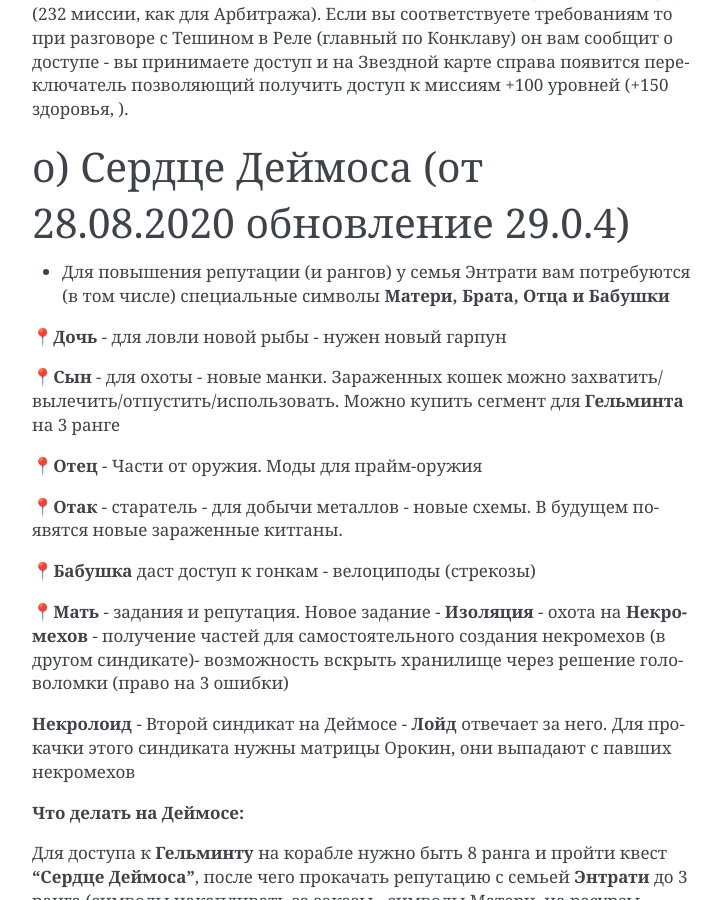
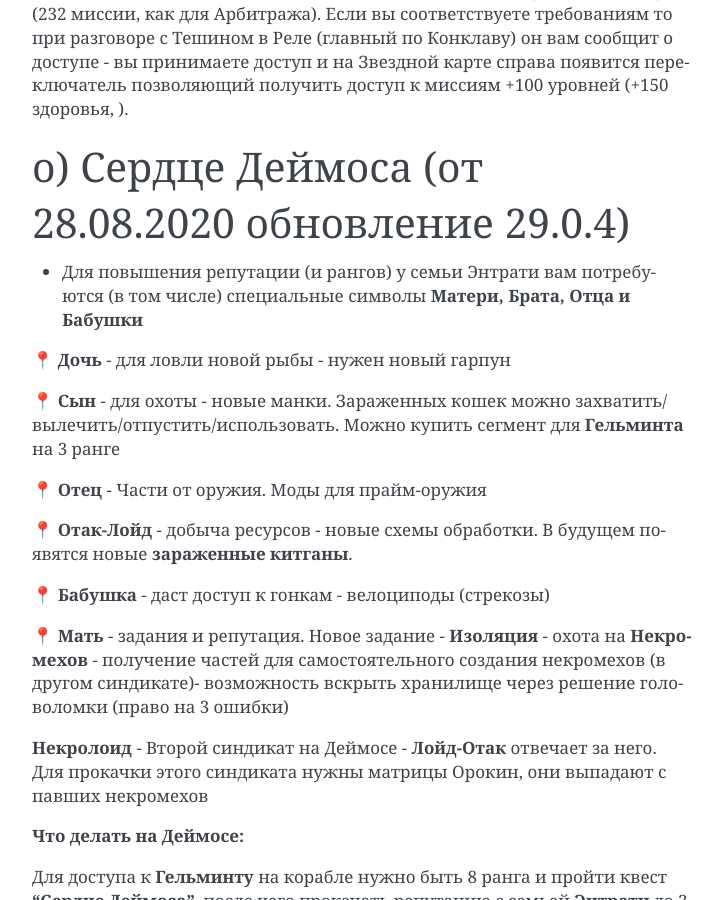
Before and after one commit to crackedmind/warframe-brief-guide, a Sphinx documentation site: the page built from source/03_f.md, in a window 1280 px wide and 900 px high, scrolled down 17082 px. Shown: the whole window, without its empty margins (388-1110 px from the left). Built offline with Sphinx 7.4.7, drawn with Linux system fonts in a browser that asks for light colours.

Commit message:
Update 03_f.md

```diff
--- a/source/03_f.md
+++ b/source/03_f.md
@@ -498,21 +498,21 @@ _Коническое сопло_ 	- увеличивает скорость
 
 ### о) Сердце Деймоса (от 28.08.2020 обновление 29.0.4)
 
-- Для повышения репутации (и рангов) у семья Энтрати вам потребуются (в том числе) специальные символы **Матери, Брата, Отца и Бабушки**
+- Для повышения репутации (и рангов) у семьи Энтрати вам потребуются (в том числе) специальные символы **Матери, Брата, Отца и Бабушки**
 
-📍**Дочь** - для ловли новой рыбы - нужен новый гарпун
+📍 **Дочь** - для ловли новой рыбы - нужен новый гарпун
 
-📍**Сын** - для охоты - новые манки. Зараженных кошек можно захватить/вылечить/отпустить/использовать. Можно купить сегмент для **Гельминта** на 3 ранге
+📍 **Сын** - для охоты - новые манки. Зараженных кошек можно захватить/вылечить/отпустить/использовать. Можно купить сегмент для **Гельминта** на 3 ранге
 
-📍**Отец** - Части от оружия. Моды для прайм-оружия
+📍 **Отец** - Части от оружия. Моды для прайм-оружия
 
-📍**Отак** - старатель - для добычи металлов - новые схемы. В будущем появятся новые зараженные китганы.
+📍 **Отак-Лойд** - добыча ресурсов - новые схемы обработки. В будущем появятся новые **зараженные китганы**.
 
-📍**Бабушка** даст доступ к гонкам - велоциподы (стрекозы)
+📍 **Бабушка** - даст доступ к гонкам - велоциподы (стрекозы)
 
-📍**Мать** - задания и репутация. Новое задание - **Изоляция** - охота на **Некромехов** - получение частей для самостоятельного создания некромехов (в другом синдикате)- возможность вскрыть хранилище через решение головоломки (право на 3 ошибки)
+📍 **Мать** - задания и репутация. Новое задание - **Изоляция** - охота на **Некромехов** - получение частей для самостоятельного создания некромехов (в другом синдикате)- возможность вскрыть хранилище через решение головоломки (право на 3 ошибки)
 
-**Некролоид** - Второй синдикат на Деймосе - **Лойд** отвечает за него. Для прокачки этого синдиката нужны матрицы Орокин, они выпадают с павших некромехов
+**Некролоид** - Второй синдикат на Деймосе - **Лойд-Отак** отвечает за него. Для прокачки этого синдиката нужны матрицы Орокин, они выпадают с павших некромехов
 
 **Что делать на Деймосе:**
 
```
